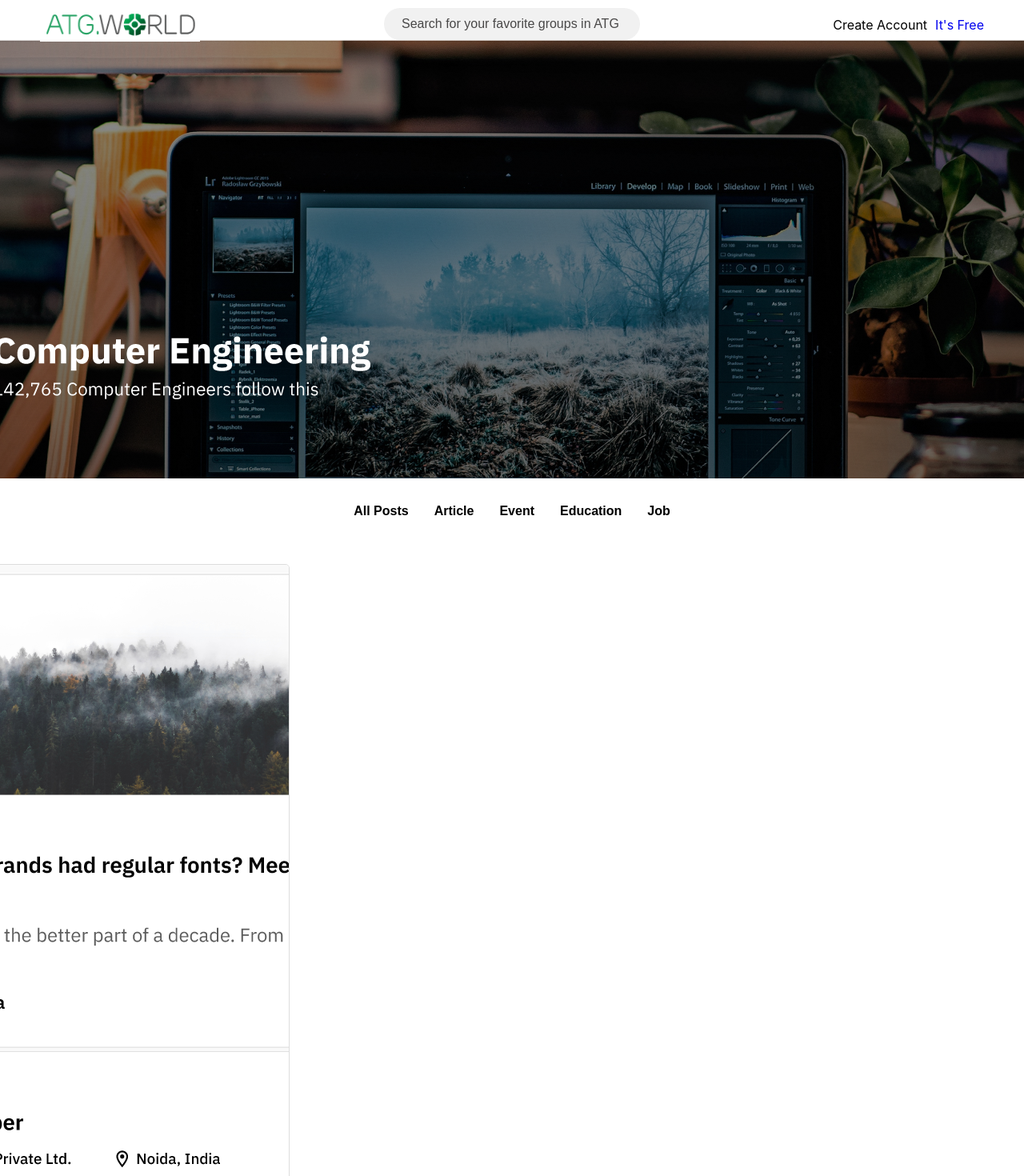
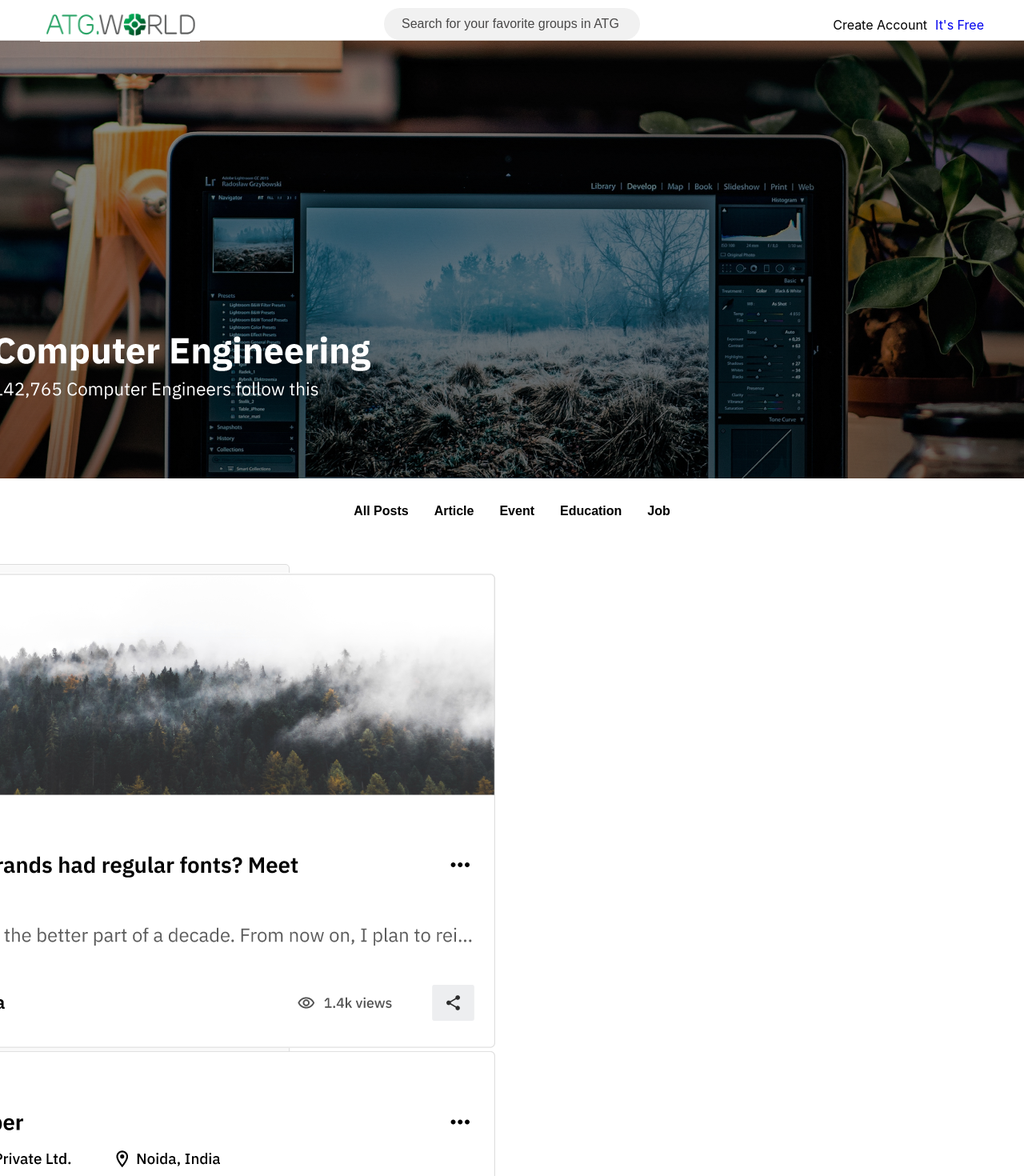
Before and after one commit to ShreyasZope/ATG.WORLD, a React (Create React App) app: page / in a window 1280 px wide. Shown: the top 1470 px of the page at 80% size. Built offline with nearby package versions, Linux system fonts and the light colour scheme.

Commit message:
comit to final

```diff
--- a/src/App.css
+++ b/src/App.css
@@ -24,7 +24,6 @@
   background-color: #f1f1f1;
   border-radius: 20px;
   padding: 10px;
-  width: 50%;
   width: 300px;
 }
 
@@ -100,7 +99,7 @@
   margin-top: 20px;
   padding: 10px;
   display: flex;
-  flex-direction: column;
+  justify-content: flex-start; /* Align to the left */
   align-items: flex-start;
   width: 100%;
 }
@@ -112,8 +111,7 @@
   border-radius: 5px;
   background-color: #f9f9f9;
   width: 100%;
-  max-width: 600px;
-  overflow-y: auto;
+  max-width: 600px; /* Adjust width as needed */
 }
 
 @media (max-width: 768px) {
--- a/src/Components/Home.js
+++ b/src/Components/Home.js
@@ -74,7 +74,7 @@ function Home({ formData }) {
                         <img src={Post2} alt="Post2" />
                         <img src={Post3} alt="Post3" />
                         <img src={Post4} alt="Post4" />
-                        </div>}
+                    </div>}
                     {activeSection === 'article' && <div className="collapsible-content">Content for Article</div>}
                     {activeSection === 'event' && <div className="collapsible-content">Content for Event</div>}
                     {activeSection === 'education' && <div className="collapsible-content">Content for Education</div>}
```
